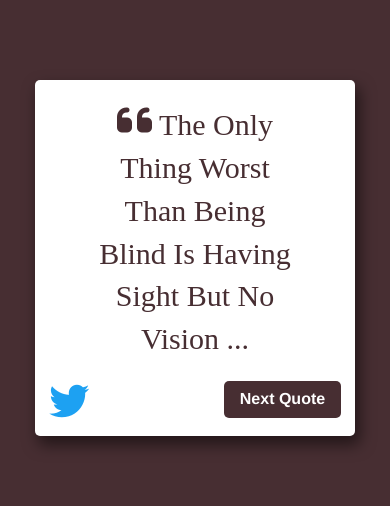
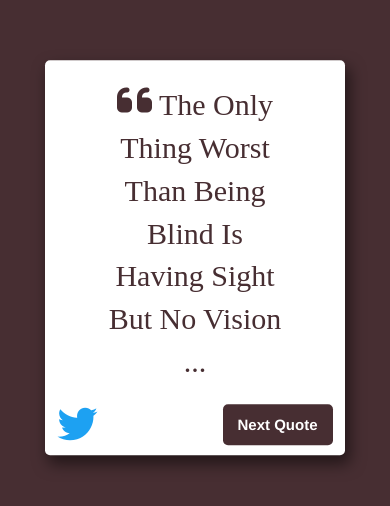
Before and after one commit to TyTia77/quotes, a plain HTML site: page index.html in a window 390 px wide. Shown: the part 164-670 px from the top of the page. Drawn offline with nearby package versions, Linux system fonts and the light colour scheme; a web font is replaced by a local one.

Commit message:
ui fix for mobile

```diff
--- a/styles/styles.css
+++ b/styles/styles.css
@@ -16,7 +16,7 @@ html, body{
     margin: 0 auto;
     display: inline-block;
     /*padding: 30px;*/
-    min-width: 320px;
+    min-width: 300px;
     max-width: 500px;
     border-radius: 5px;
     transform: translate(-50%, -1000%) scale(0);
@@ -39,14 +39,15 @@ main{
     /*color: #F39C12;*/
 }
 
-/*footer{
-    padding: 20px;
-}*/
+footer{
+    margin-bottom: 10px;
+}
 
 .btn-next{
     /*float: right;*/
-    font-size: 16px;
-    padding: 7px 0px;
+    font-size: 15px;
+    padding: 10px 0px;
+    /*margin-bottom: 10px;*/
     border-radius: 5px;
     border: none;
     font-weight: bold;
@@ -57,7 +58,7 @@ main{
 .twitter-icon{
     position: relative;
     color: #1DA1F2;
-    padding:0 0 15px 0!important;
+    padding:0 0 0 0!important;
     font-size: 40px!important;
 }
 
@@ -66,7 +67,6 @@ main{
     color: #1DA1F2;
     text-decoration: none;
 }
-
 
 .twitter-icon:hover::after{
     content: attr(data-text);
```
